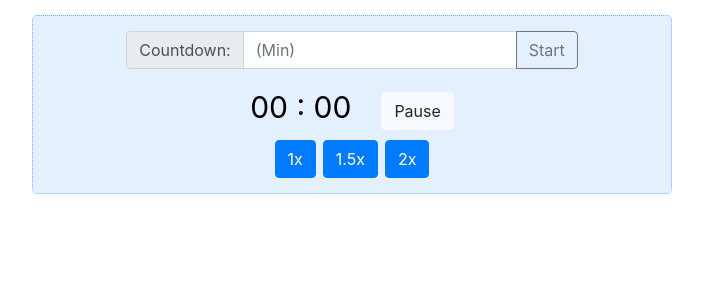
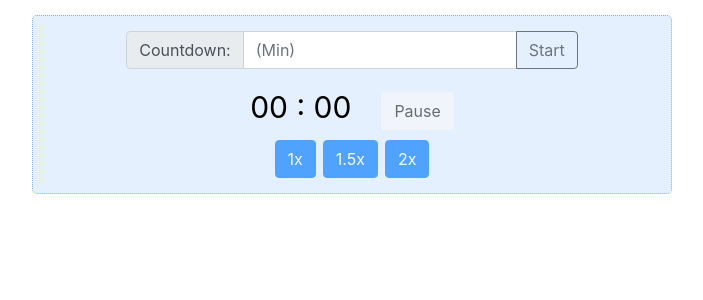
Before and after one commit to Rostyy/countdown, an Angular app: page / in a window 1280 px wide. Shown: the top 300 px of the page, without its empty margins (288-991 px from the left). Built offline with nearby package versions, Linux system fonts and the light colour scheme.

Commit message:
disabled buttons

```diff
--- a/src/app/controls/controls.component.html
+++ b/src/app/controls/controls.component.html
@@ -1,9 +1,9 @@
 <div class="timer-row">
     <countdown [buttonName]="buttonName"></countdown>
-    <button class="btn btn-light" (click)="buttonClick(isPause ? BUTTON.PAUSE : BUTTON.CONTINUE)">{{isPause ? BUTTON.PAUSE : BUTTON.CONTINUE}}</button>
+    <button class="btn btn-light" (click)="buttonClick(isPause ? BUTTON.PAUSE : BUTTON.CONTINUE)" [disabled]="!buttonName">{{isPause ? BUTTON.PAUSE : BUTTON.CONTINUE}}</button>
 </div>
 <div class="buttons-row">
-    <button class="btn btn-primary" (click)="buttonClick(BUTTON.X1)">{{BUTTON.X1}}</button>
-    <button class="btn btn-primary" (click)="buttonClick(BUTTON.X1_5)">{{BUTTON.X1_5}}</button>
-    <button class="btn btn-primary" (click)="buttonClick(BUTTON.X2)">{{BUTTON.X2}}</button>
+    <button class="btn btn-primary" (click)="buttonClick(BUTTON.X1)" [disabled]="isDisabled(BUTTON.X1) || !buttonName">{{BUTTON.X1}}</button>
+    <button class="btn btn-primary" (click)="buttonClick(BUTTON.X1_5)" [disabled]="isDisabled(BUTTON.X1_5) || !buttonName">{{BUTTON.X1_5}}</button>
+    <button class="btn btn-primary" (click)="buttonClick(BUTTON.X2)" [disabled]="isDisabled(BUTTON.X2) || !buttonName">{{BUTTON.X2}}</button>
 </div>
--- a/src/app/controls/controls.component.ts
+++ b/src/app/controls/controls.component.ts
@@ -19,11 +19,10 @@ export class ControlsComponent implements OnInit, OnDestroy {
   }
 
   ngOnInit(): void {
-    CONSTANT
     this.changeMinutesSubscription = this.shareDataService.changeMinutes$
       .subscribe(() => {
         this.isPause = true;
-        this.buttonName = '';
+        this.buttonName = this.BUTTON.X1;
       })
   }
 
@@ -33,9 +32,11 @@ export class ControlsComponent implements OnInit, OnDestroy {
 
   buttonClick(buttonName: string): void {
     this.buttonName = buttonName;
-    if (buttonName === this.BUTTON.PAUSE || buttonName === this.BUTTON.CONTINUE) {
-      this.isPause = !this.isPause;
-    }
+    this.isPause = (buttonName === this.BUTTON.PAUSE) || (buttonName === this.BUTTON.CONTINUE) ? !this.isPause : true;
+  }
+
+  isDisabled(name: string): boolean {
+    return this.buttonName === name;
   }
 
 }
--- a/src/app/countdown/countdown.component.ts
+++ b/src/app/countdown/countdown.component.ts
@@ -11,7 +11,7 @@ import { Subscription } from 'rxjs';
 })
 export class CountdownComponent implements OnInit, OnDestroy, OnChanges {
 
-  @Input() buttonName: any;
+  @Input() buttonName: string;
 
   constructor(private shareDataService: ShareDataService) {
     this.shareDataService = shareDataService;
@@ -33,17 +33,21 @@ export class CountdownComponent implements OnInit, OnDestroy, OnChanges {
 
   ngOnInit(): void {
     this.changeMinutesSubscription = this.shareDataService.changeMinutes$
-      .subscribe(minutesDuration => {
-        this.halfTimeSec = minutesDuration*60/2;
-        this.notification = {message: '', class: ''};;
-        this.timerClass = '';
-        this.coefficient = 1;
+      .subscribe((minutesDuration: number) => {
+        this.initStartClick(minutesDuration)
         this.activateTimer(minutesDuration, 0);
       })
   }
 
   ngOnDestroy(): void {
     this.changeMinutesSubscription.unsubscribe();
+  }
+
+  initStartClick(minutesDuration: number): void {
+    this.halfTimeSec = minutesDuration*60/2;
+    this.notification = {message: '', class: ''};;
+    this.timerClass = '';
+    this.coefficient = 1;
   }
 
   controlClick(): void {
```
